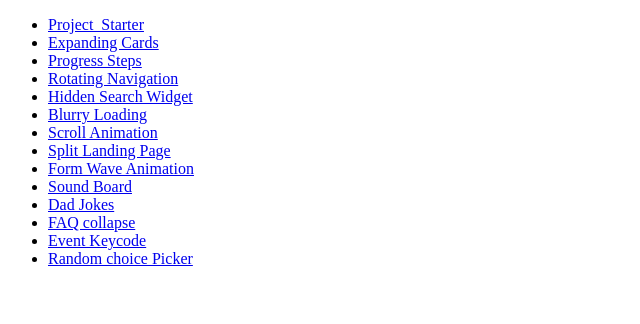
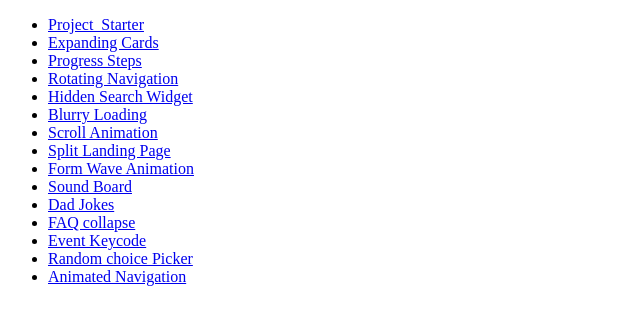
Before and after one commit to Amaljose616/TraingOct, a plain HTML site: page 50projects/index.html in a window 1280 px wide. Shown: the whole page, without its empty margins (0-640 px from the left). Drawn offline with Linux system fonts and the light colour scheme.

Commit message:
feat:mother page modified

```diff
--- a/50projects/index.html
+++ b/50projects/index.html
@@ -24,6 +24,7 @@
       <li><a href="faq_collapse/index.html">FAQ collapse</a></li>
       <li><a href="event_keycode/index.html">Event Keycode</a></li>
       <li><a href="randm_choice_picker/index.html">Random choice Picker</a></li>
+      <li><a href="animated_navigation/index.html">Animated Navigation</a></li>
     </ul>
   </body>
 </html>
```
